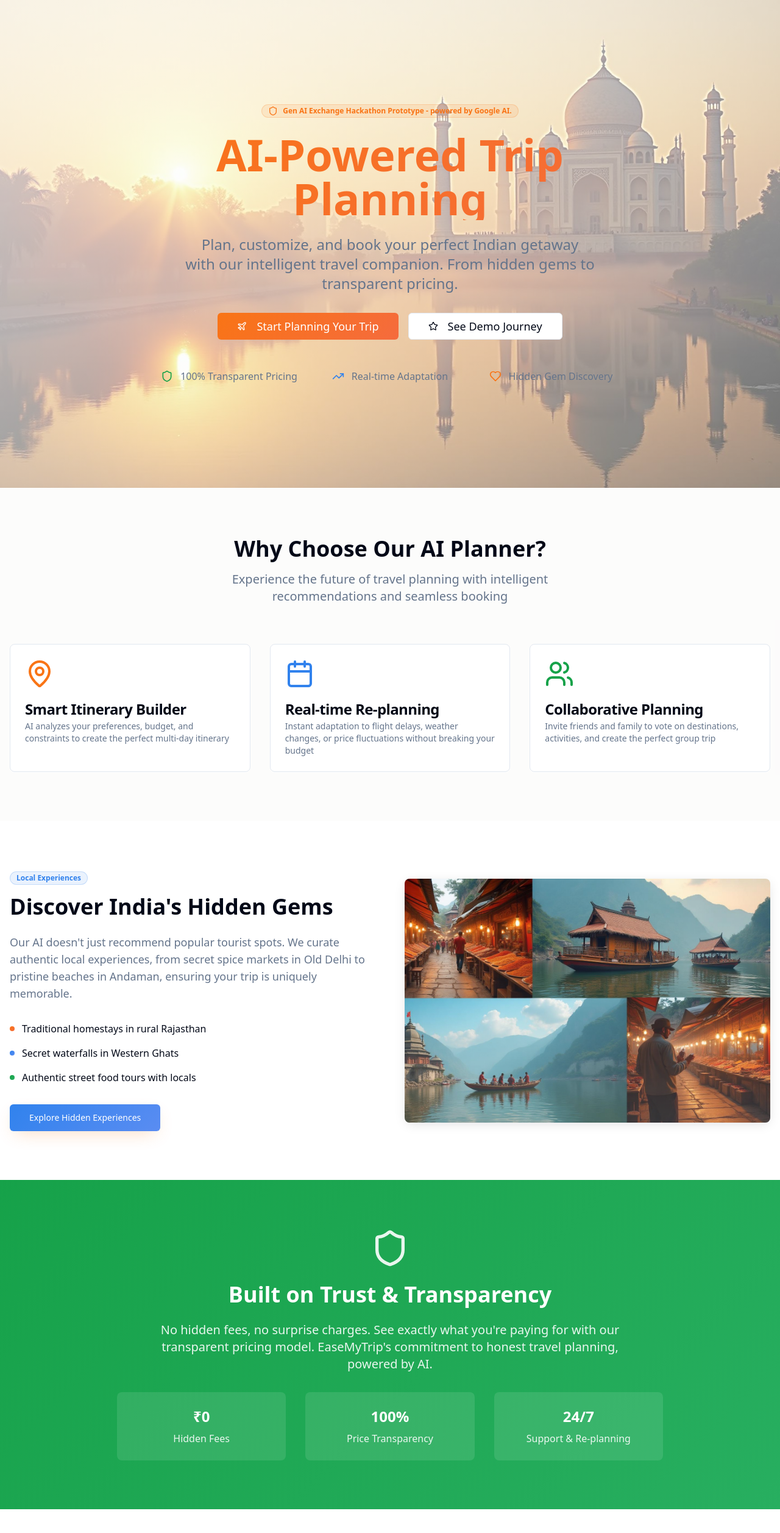
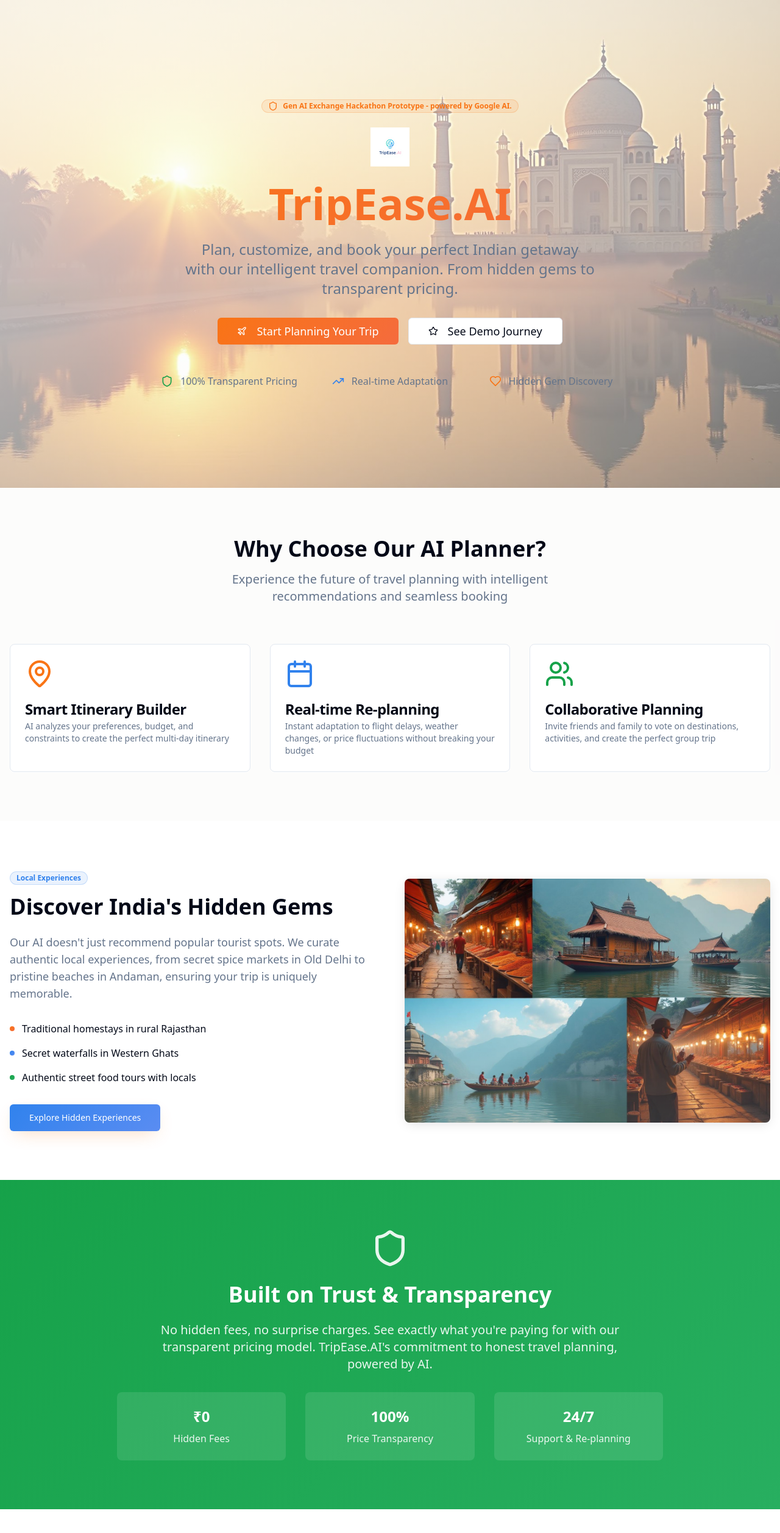
Before and after one commit to dmanji2020/travel-genius-india, a React (Vite) app: page / in a window 1280 px wide. Shown: the top 2514 px of the page at 61% size. Built offline with nearby package versions, Linux system fonts and the light colour scheme; the HTML template or start-up script is replaced by a standard one.

Commit message:
Rename project to TripEase.AI

```diff
--- a/index.html
+++ b/index.html
@@ -3,12 +3,12 @@
   <head>
     <meta charset="UTF-8" />
     <meta name="viewport" content="width=device-width, initial-scale=1.0" />
-    <title>EaseMyTrip AI Planner - Smart Travel Planning</title>
-    <meta name="description" content="Plan, customize, and book your perfect Indian getaway with AI-powered trip planning. Transparent pricing, real-time adaptation, and hidden gem discovery." />
-    <meta name="author" content="EaseMyTrip" />
+    <title>TripEase.AI - Smart Travel Planning</title>
+    <meta name="description" content="Plan, customize, and book your perfect Indian getaway with TripEase.AI. Transparent pricing, real-time adaptation, and hidden gem discovery." />
+    <meta name="author" content="TripEase.AI" />
 
-    <meta property="og:title" content="EaseMyTrip AI Planner - Smart Travel Planning" />
-    <meta property="og:description" content="Plan, customize, and book your perfect Indian getaway with AI-powered trip planning. Transparent pricing, real-time adaptation, and hidden gem discovery." />
+    <meta property="og:title" content="TripEase.AI - Smart Travel Planning" />
+    <meta property="og:description" content="Plan, customize, and book your perfect Indian getaway with TripEase.AI. Transparent pricing, real-time adaptation, and hidden gem discovery." />
     <meta property="og:type" content="website" />
     <meta property="og:image" content="https://lovable.dev/opengraph-image-p98pqg.png" />
 
--- a/src/pages/Index.tsx
+++ b/src/pages/Index.tsx
@@ -5,6 +5,7 @@ import { Badge } from "@/components/ui/badge";
 import { MapPin, Plane, Calendar, Users, Star, Shield, TrendingUp, Heart } from "lucide-react";
 import heroImage from "@/assets/hero-travel.jpg";
 import hiddenGemsImage from "@/assets/hidden-gems.jpg";
+import tripeaseLogo from "@/assets/tripease-logo.png";
 import { PlanningWizard } from "@/components/PlanningWizard";
 import { TripItinerary } from "@/components/TripItinerary";
 
@@ -48,8 +49,16 @@ const Index = () => {
               Gen AI Exchange Hackathon Prototype - powered by Google AI.
             </Badge>
 
+            <div className="mb-6 flex justify-center">
+              <img
+                src={tripeaseLogo}
+                alt="TripEase.AI Logo"
+                className="h-16 w-auto"
+              />
+            </div>
+
             <h1 className="text-5xl md:text-7xl font-bold mb-6 bg-gradient-sunset bg-clip-text text-transparent">
-              AI-Powered Trip Planning
+              TripEase.AI
             </h1>
 
             <p className="text-xl md:text-2xl text-muted-foreground mb-8 max-w-2xl mx-auto">
@@ -198,7 +207,7 @@ const Index = () => {
           <h2 className="text-4xl font-bold mb-6">Built on Trust & Transparency</h2>
           <p className="text-xl mb-8 max-w-3xl mx-auto opacity-90">
             No hidden fees, no surprise charges. See exactly what you're paying for with our transparent
-            pricing model. EaseMyTrip's commitment to honest travel planning, powered by AI.
+            pricing model. TripEase.AI's commitment to honest travel planning, powered by AI.
           </p>
 
           <div className="grid grid-cols-1 md:grid-cols-3 gap-8 max-w-4xl mx-auto">
```
Also changed, not shown: src/assets/tripease-logo.png (added).
